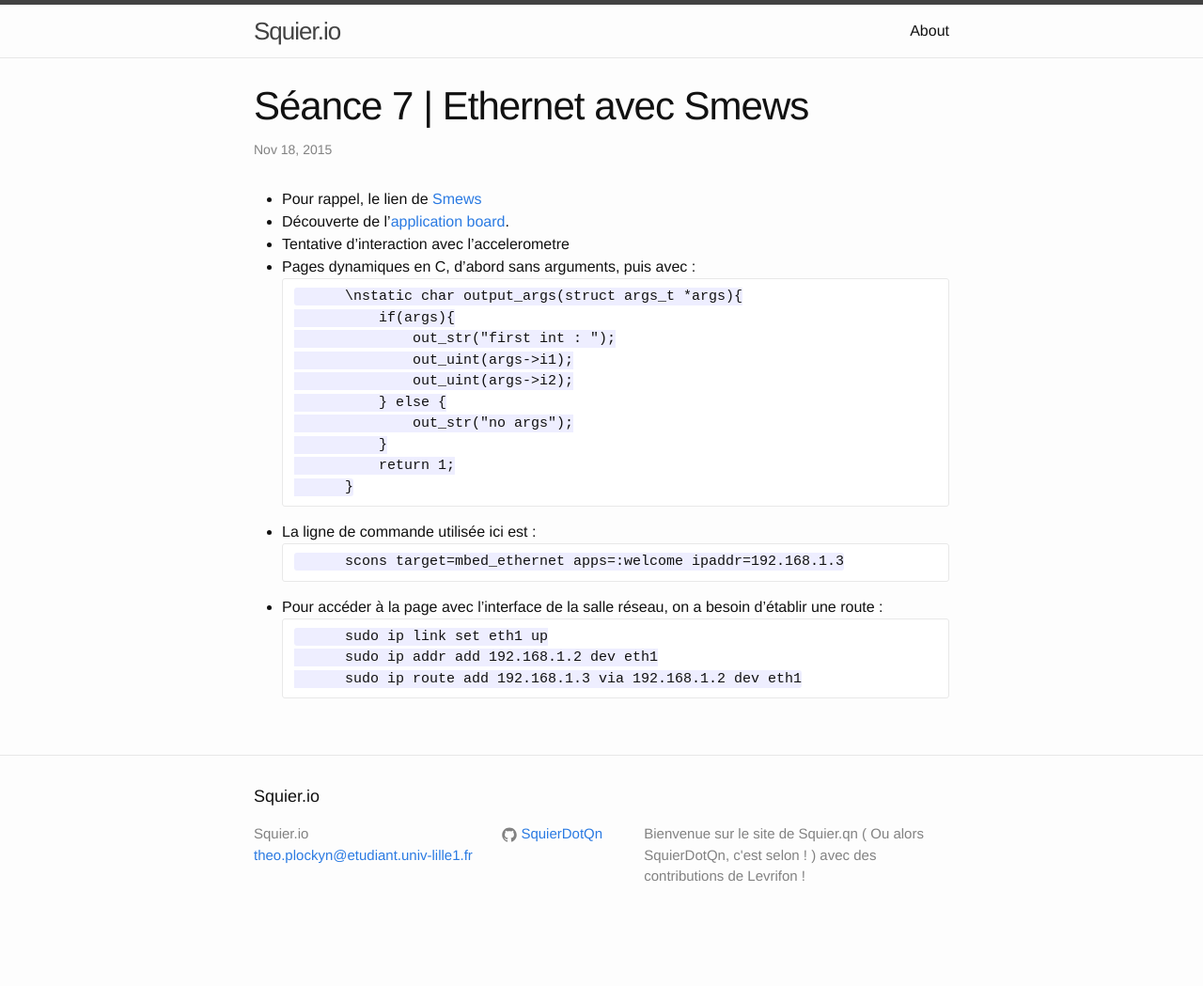
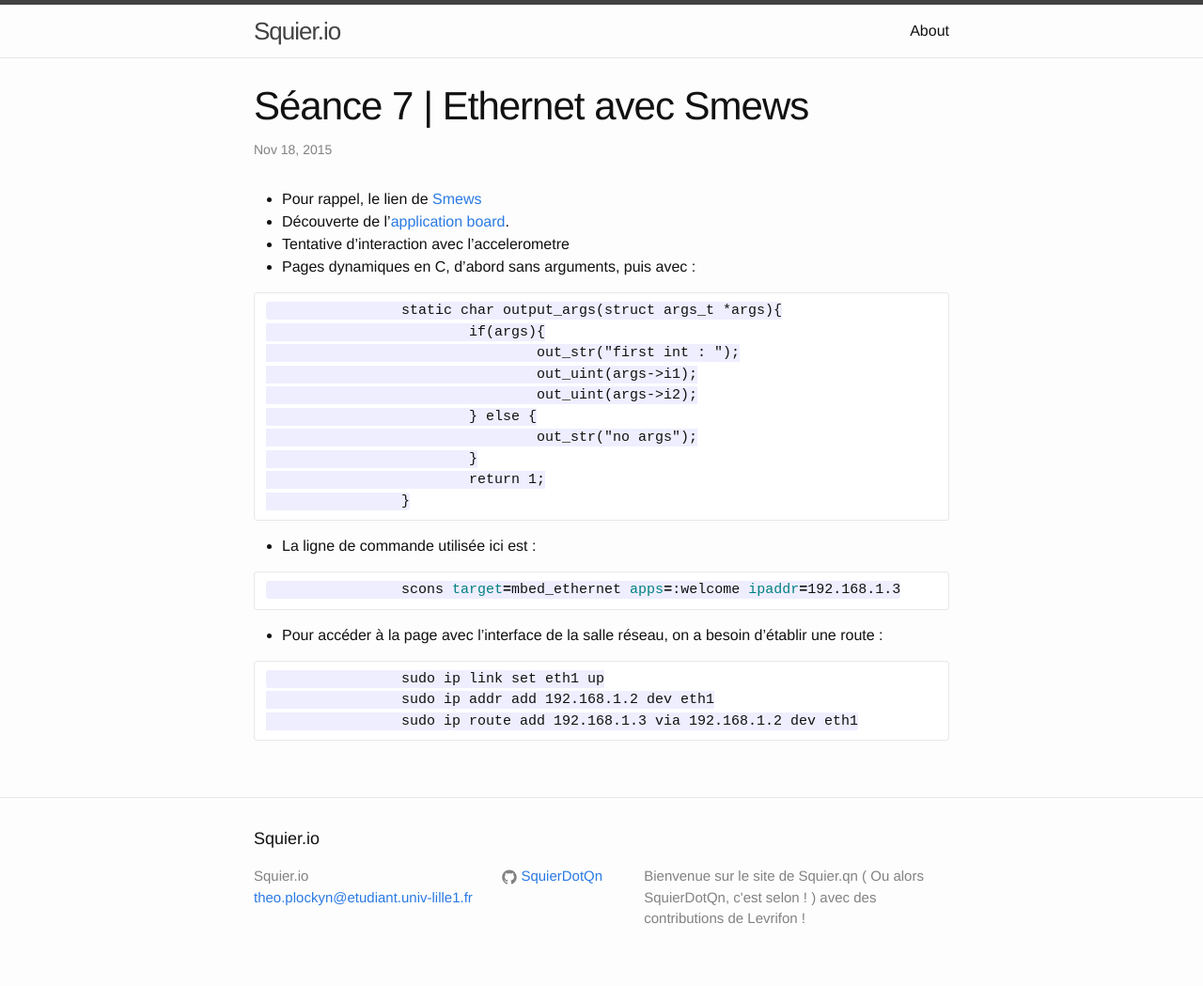
Before and after one commit to SquierDotQn/SquierDotQn.github.io, a Jekyll site: the page built from _posts/2015-11-18-seance-7.markdown, in a window 1280 px wide. Shown: the whole page at 94% size. Built offline with Jekyll 4.4.1, drawn with Linux system fonts in a browser that asks for light colours; before the commit the page ends 1004 px from its top, so only the background shows below that.

Commit message:
tata yara

````diff
--- a/_posts/2015-11-18-seance-7.markdown
+++ b/_posts/2015-11-18-seance-7.markdown
@@ -8,8 +8,9 @@ categories: pje seance smews
 * Découverte de l'[application board][board].
 * Tentative d'interaction avec l'accelerometre
 * Pages dynamiques en C, d'abord sans arguments, puis avec :
+
 ```
-		\nstatic char output_args(struct args_t *args){
+		static char output_args(struct args_t *args){
 			if(args){
 				out_str("first int : ");
 				out_uint(args->i1);
@@ -20,11 +21,15 @@ categories: pje seance smews
 			return 1;
 		}
 ```
+
 * La ligne de commande utilisée ici est :
-```
+
+```bash
 		scons target=mbed_ethernet apps=:welcome ipaddr=192.168.1.3
 ```
+
 * Pour accéder à la page avec l'interface de la salle réseau, on a besoin d'établir une route :
+
 ```
 		sudo ip link set eth1 up
 		sudo ip addr add 192.168.1.2 dev eth1
````
